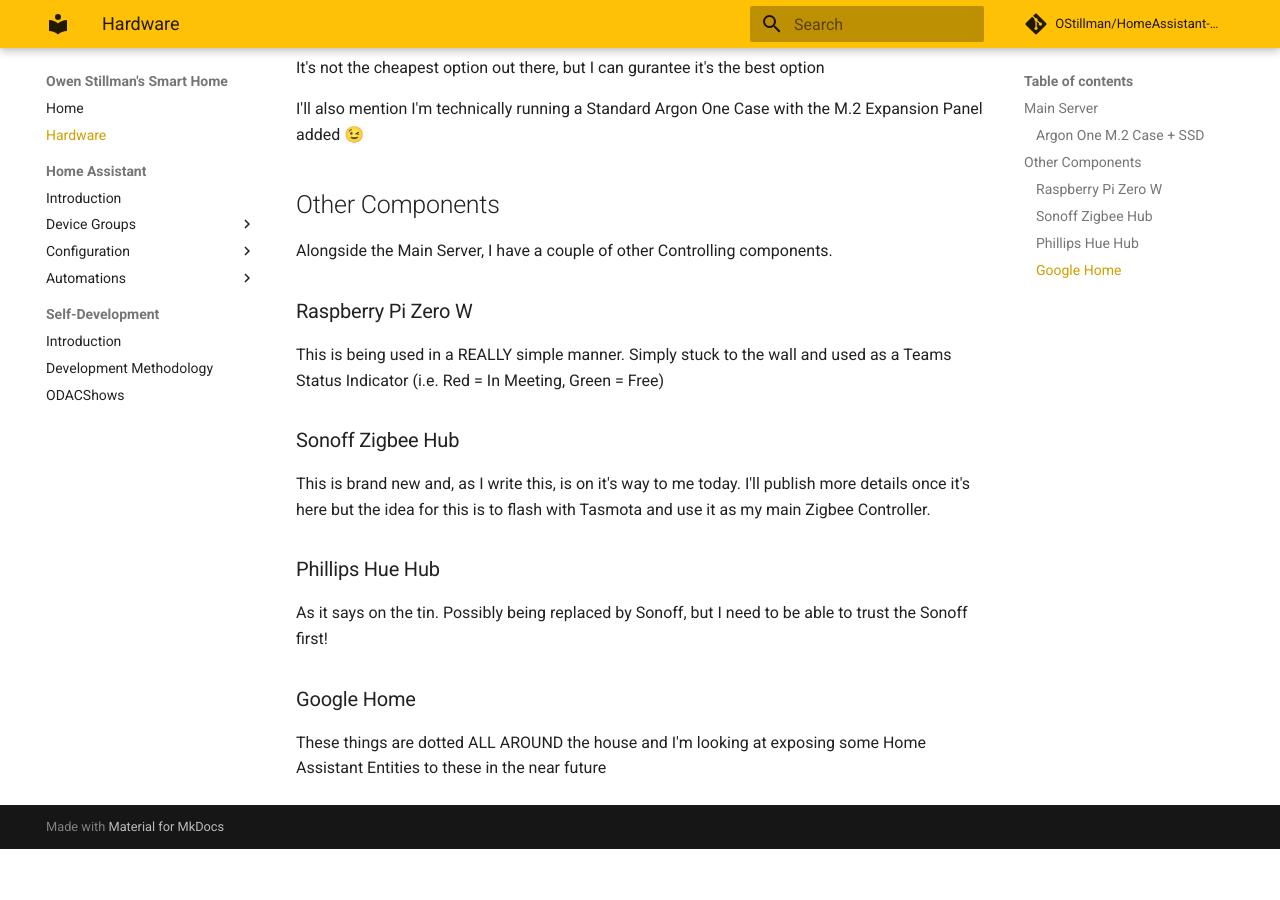
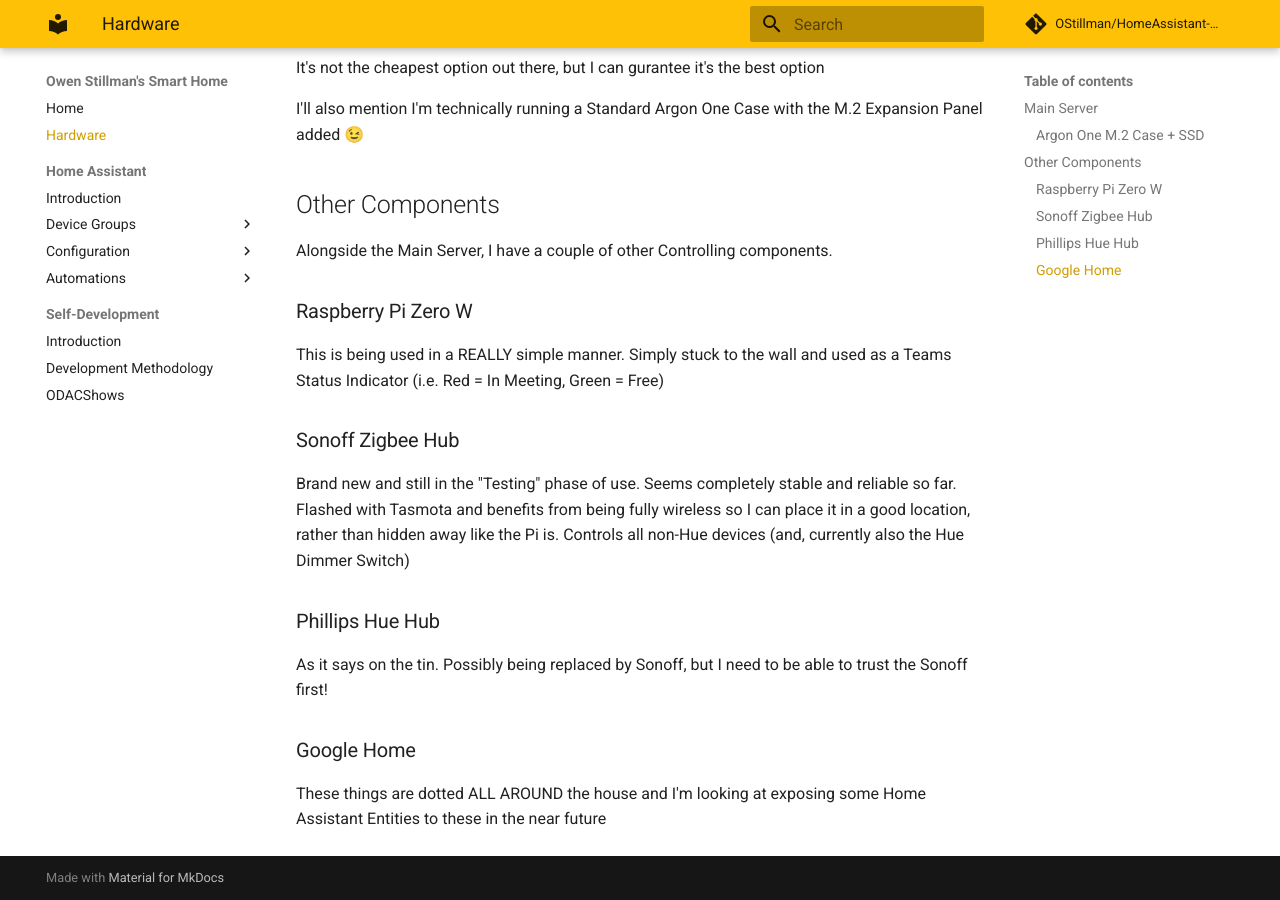
Before and after one commit to OStillman/HomeAssistant-Public, an MkDocs documentation site: the page built from docs/hardware.md, in a window 1280 px wide and 900 px high, scrolled down 809 px. Built offline with MkDocs 1.6.1 and Material for MkDocs 9.7.7, drawn with Linux system fonts in a browser that asks for light colours; comment, search, counter and statistics services are not loaded; before the commit the page ends 1658 px from its top, so only the background shows below that.

Commit message:
Update Hardware Sonoff Description

```diff
--- a/docs/hardware.md
+++ b/docs/hardware.md
@@ -32,7 +32,7 @@
 This is being used in a REALLY simple manner. Simply stuck to the wall and used as a Teams Status Indicator (i.e. Red = In Meeting, Green = Free)
 
 ### Sonoff Zigbee Hub
-This is brand new and, as I write this, is on it's way to me today. I'll publish more details once it's here but the idea for this is to flash with Tasmota and use it as my main Zigbee Controller.
+Brand new and still in the "Testing" phase of use. Seems completely stable and reliable so far. Flashed with Tasmota and benefits from being fully wireless so I can place it in a good location, rather than hidden away like the Pi is. Controls all non-Hue devices (and, currently also the Hue Dimmer Switch)
 
 ### Phillips Hue Hub
 As it says on the tin. Possibly being replaced by Sonoff, but I need to be able to trust the Sonoff first!
```
